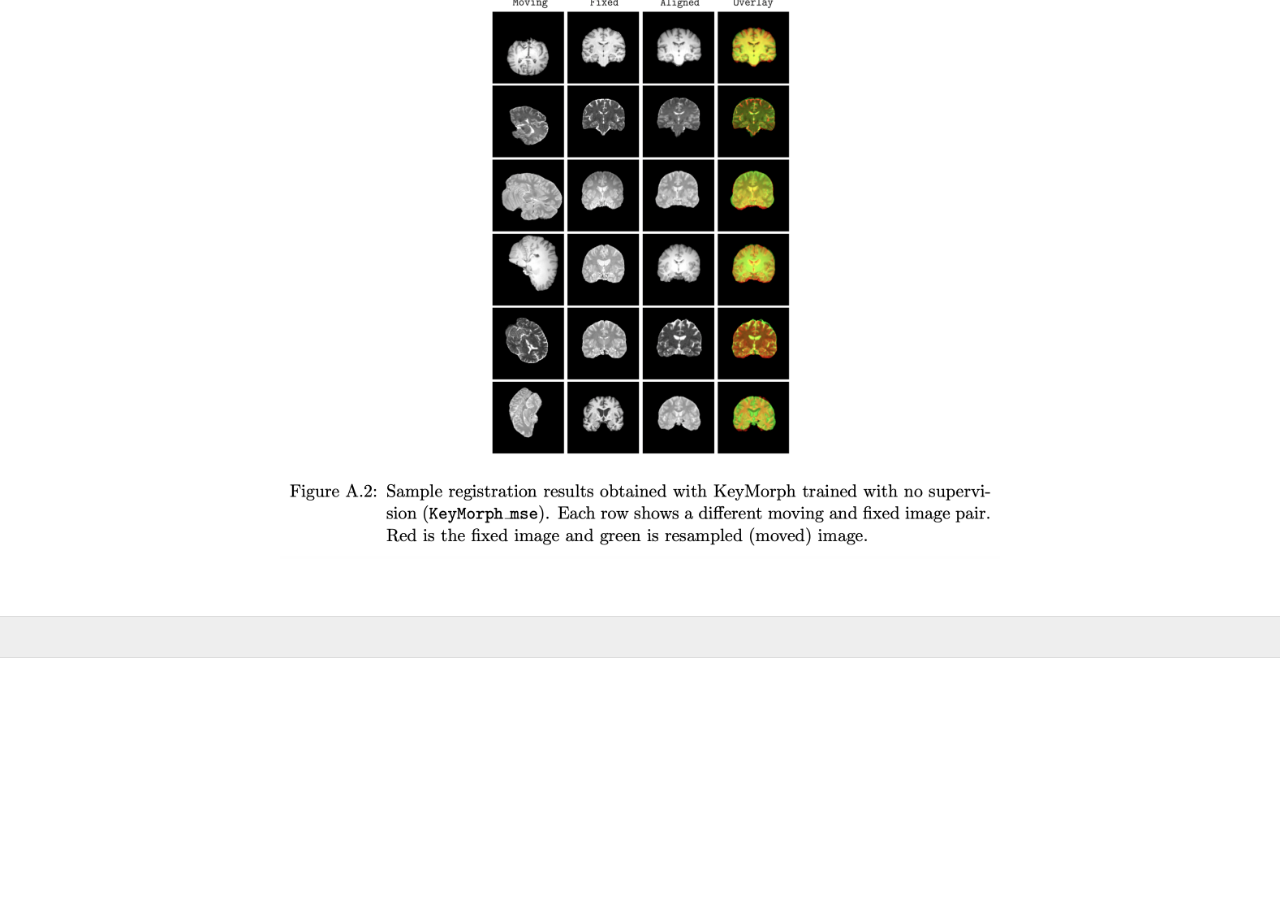
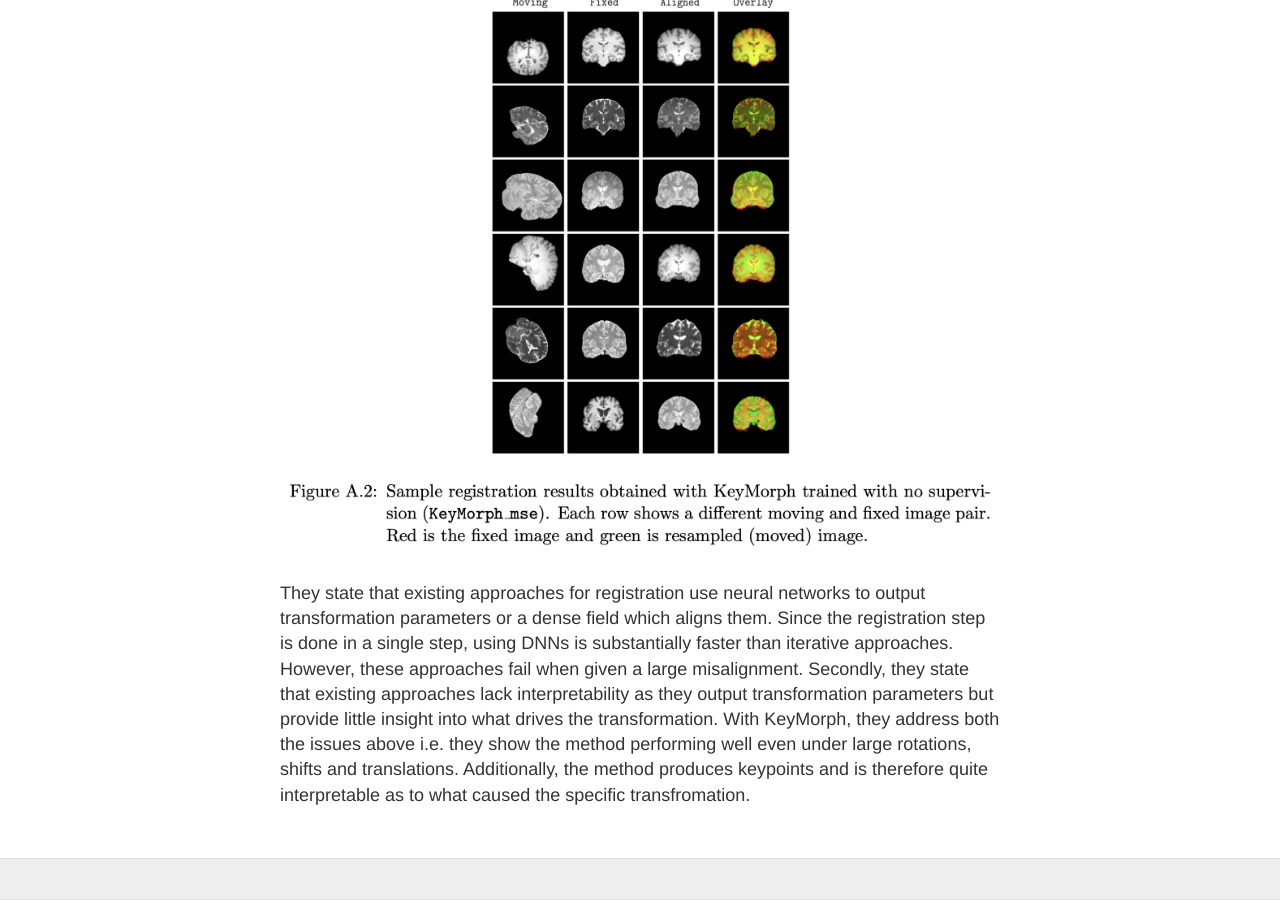
Before and after one commit to lmanan/lmanan.github.io, a Jekyll site: the page built from _posts/2021-05-03-Key-Morph-Unsupervised-Keypoint-Detection.md, in a window 1280 px wide and 900 px high, scrolled down 1074 px. Built offline with Jekyll 4.4.1, drawn with Linux system fonts in a browser that asks for light colours; formulas are drawn with MathJax 3; a script that is not in the unit is left out; before the commit the page ends 1732 px from its top, so only the background shows below that.

Commit message:
update post

```diff
--- a/_posts/2021-05-03-Key-Morph-Unsupervised-Keypoint-Detection.md
+++ b/_posts/2021-05-03-Key-Morph-Unsupervised-Keypoint-Detection.md
@@ -22,3 +22,5 @@ $$
 In [KeyMorph](https://openreview.net/pdf?id=OrNzjERFybh), the authors propose an approach to perform registration using unsupervised keypoint detection. Here below are some qualitative results:
 
 <p><figure><img src="/images/2021-05-03/keymorph-qualitative.png" alt=""/></figure></p>
+
+They state that existing approaches for registration use neural networks to output transformation parameters or a dense field which aligns them. Since the registration step is done in a single step, using DNNs is substantially faster than iterative approaches. However, these approaches fail when given a large misalignment. Secondly, they state that existing approaches lack interpretability as they output transformation parameters but provide little insight into what drives the transformation. With KeyMorph, they address both the issues above i.e. they show the method performing well even under large rotations, shifts and translations. Additionally, the method produces keypoints and is therefore quite interpretable as to what caused the specific transfromation.
```
